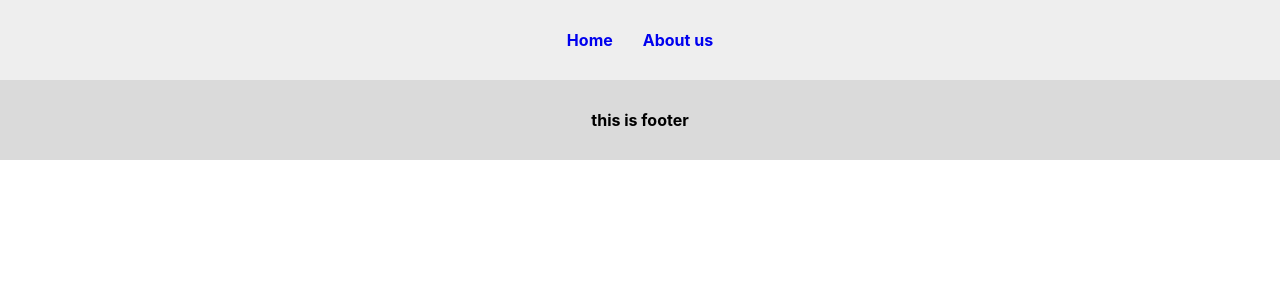
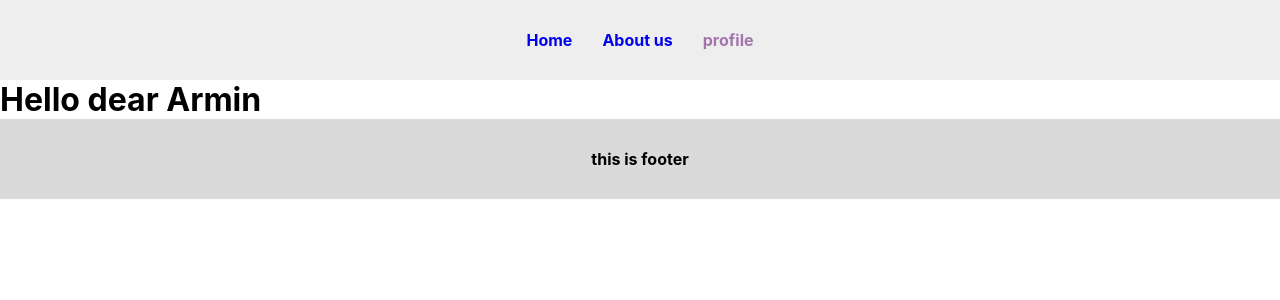
Before and after one commit to armin-bkh/react-router-dom-practice, a React (Create React App) app: page /profile in a window 1280 px wide. Shown: the top 300 px of the page. Built offline with nearby package versions, Linux system fonts and the light colour scheme.

Commit message:
create obj for navLink

```diff
--- a/src/App.js
+++ b/src/App.js
@@ -3,6 +3,7 @@ import "./App.scss";
 import Layout from "./Layout/Layout";
 import AboutUsPage from "./Pages/AboutUsPage";
 import HomePage from "./Pages/HomePage";
+import Profile from "./Pages/Profile";
 
 function App() {
   return (
@@ -10,6 +11,7 @@ function App() {
       <main>
         <Route path="/" exact={true} component={HomePage} />
         <Route path="/about-us" component={AboutUsPage} />
+        <Route path="/profile" component={Profile} />
       </main>
     </Layout>
   );
--- a/src/Components/Navigation/Navigation.jsx
+++ b/src/Components/Navigation/Navigation.jsx
@@ -1,9 +1,9 @@
-import { withRouter } from "react-router";
-import { Link, NavLink } from "react-router-dom";
+import { withRouter ,Link, NavLink } from "react-router-dom";
 
 const Links = [
-  {to: "/", title: "Home", exact: true},
-  {to: "/about-us", title: "About us",}
+  {to: "/", title: "Home", exact: true,},
+  {to: "/about-us", title: "About us",},
+  {to: "/profile", title: "profile",}
 ]
 const Navigation = (props) => {
     console.log(props);
--- /dev/null
+++ b/src/Pages/Profile.jsx
@@ -0,0 +1,9 @@
+const Profile = () => {
+    return (
+        <h1>
+            Hello dear Armin
+        </h1>
+     );
+}
+
+export default Profile;
```
